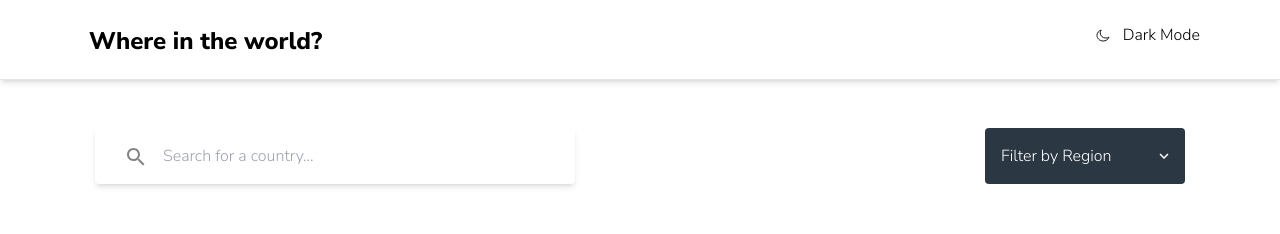
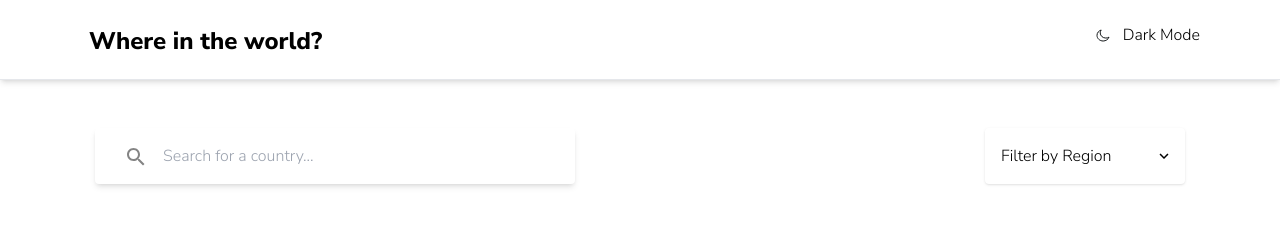
Before and after one commit to thevolcanomanishere/fementor-challenges-3, a React (Vite) app in the folder rest-countries-api/: page / in a window 1280 px wide. Shown: the top 234 px of the page. Built offline with nearby package versions, Linux system fonts and the light colour scheme; what tailwind-children would draw is missing.

Commit message:
Add light mode styling

```diff
--- a/rest-countries-api/src/components/FilterAndSearch.tsx
+++ b/rest-countries-api/src/components/FilterAndSearch.tsx
@@ -65,12 +65,12 @@ const FilterAndSearch = ({
       <div>
         <Menu
           as="div"
-          className="inline-block p-4 bg-primaryDark rounded min-w-[200px] relative h-14"
+          className="inline-block p-4 dark:bg-primaryDark rounded min-w-[200px] relative h-14  shadow"
         >
-          <Menu.Button className="flex flex-row justify-between text-white rounded text-center w-full h-full z-100">
+          <Menu.Button className="flex flex-row justify-between dark:text-white rounded text-center w-full h-full z-100">
             <span>{dropDownRegion}</span>
             <svg
-              className="ml-4 mt-2"
+              className="ml-4 mt-2 fill-black dark:fill-white"
               width="10"
               height="7"
               viewBox="0 0 10 7"
@@ -81,7 +81,6 @@ const FilterAndSearch = ({
                 fill-rule="evenodd"
                 clip-rule="evenodd"
                 d="M8.45 1.45L5 4.9L1.55 1.45L0.5 2.5L5 7L9.5 2.5L8.45 1.45Z"
-                fill="white"
               />
             </svg>
           </Menu.Button>
@@ -94,7 +93,7 @@ const FilterAndSearch = ({
             leaveFrom="transform opacity-100 scale-100"
             leaveTo="transform opacity-0 scale-95"
           >
-            <Menu.Items className="absolute origin-center right-0 mt-[19px] bg-primaryDark text-white flex flex-col px-5 py-3 space-y-3 min-w-[200px] z-50 rounded">
+            <Menu.Items className="absolute origin-center right-0 mt-[19px] bg-white dark:bg-primaryDark dark:text-white flex flex-col px-5 py-3 space-y-3 min-w-[200px] z-50 rounded shadow">
               {/* <Menu.Item>{({ active }) => <p>Africa</p>}</Menu.Item>
               <Menu.Item>{({ active }) => <p>America</p>}</Menu.Item>
               <Menu.Item>{({ active }) => <p>Asia</p>}</Menu.Item>
```
